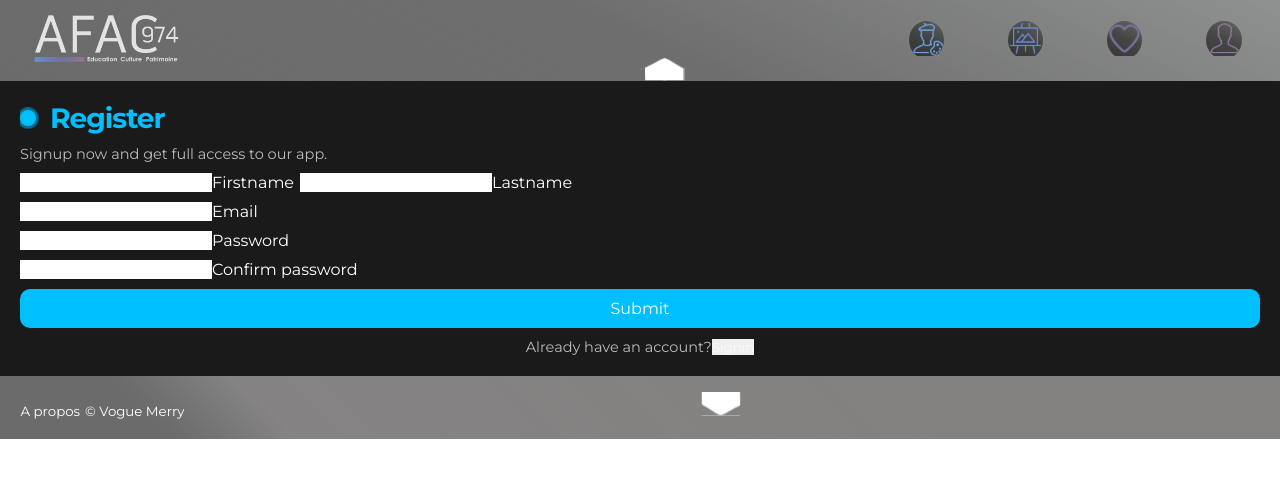
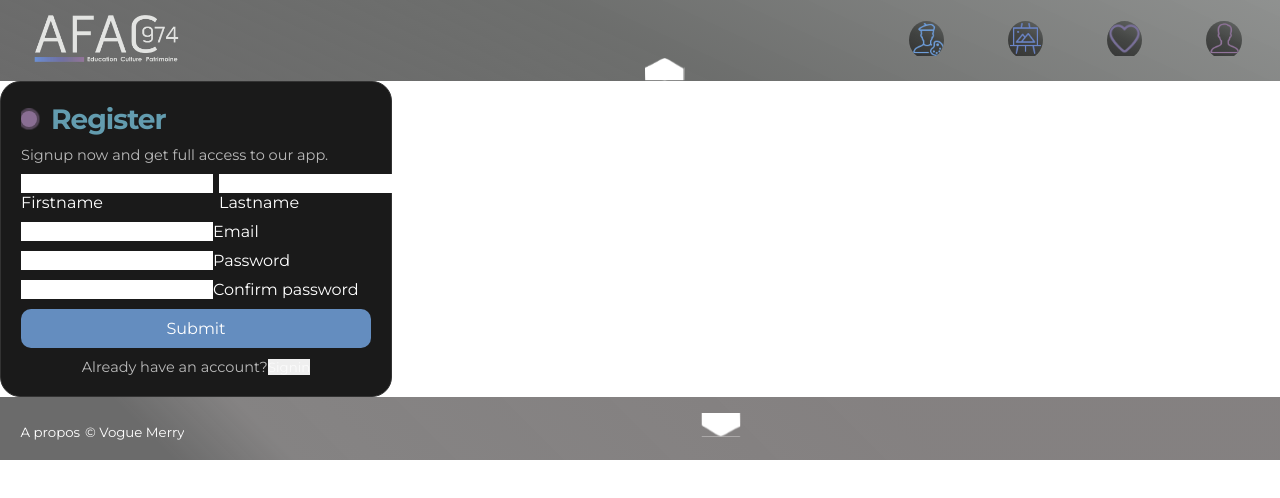
Before and after one commit to WildCodeSchool-2023-09/afac974, a React (Vite) app in the folder frontend/: page /inscription in a window 1280 px wide. Shown: the top 498 px of the page. Built offline with nearby package versions, Linux system fonts and the light colour scheme; a web font is replaced by a local one; what granim would draw is missing.

Commit message:
debut css inscription

```diff
--- a/frontend/src/pages/Inscription/Inscription.scss
+++ b/frontend/src/pages/Inscription/Inscription.scss
@@ -1,15 +1,14 @@
-body {
-  margin: 0;
-}
-
 .inscription {
   display: flex;
   flex-direction: column;
   gap: 10px;
+  max-width: 350px;
   padding: 20px;
-  height: auto;
+  border-radius: 20px;
+  position: relative;
   background-color: #1a1a1a;
   color: #fff;
+  border: 1px solid #333;
 }
 
 .title {
@@ -20,7 +19,7 @@ body {
   display: flex;
   align-items: center;
   padding-left: 30px;
-  color: #00bfff;
+  color: #639caf;
 }
 
 .title::before {
@@ -42,7 +41,7 @@ body {
   width: 16px;
   border-radius: 50%;
   left: 0px;
-  background-color: #00bfff;
+  background-color: #8a6f93;
 }
 
 .message,
@@ -56,7 +55,7 @@ body {
 }
 
 .signin a:hover {
-  text-decoration: underline royalblue;
+  text-decoration: underline#8a6f93;
 }
 
 .signin a {
@@ -93,9 +92,14 @@ body {
   transition: 0.3s ease;
 }
 
+.form label .input:placeholder-shown + span {
+  top: 12.5px;
+  font-size: 0.9em;
+}
+
 .form label .input:focus + span,
 .form label .input:valid + span {
-  color: #00bfff;
+  color: #8a6f93;
   top: 0px;
   font-size: 0.7em;
   font-weight: 600;
@@ -113,11 +117,11 @@ body {
   color: #fff;
   font-size: 16px;
   transform: 0.3s ease;
-  background-color: #00bfff;
+  background-color: #648dbf;
 }
 
 .submit:hover {
-  background-color: #00bfff96;
+  background-color: #8a6f93;
 }
 
 @keyframes pulse {
```
